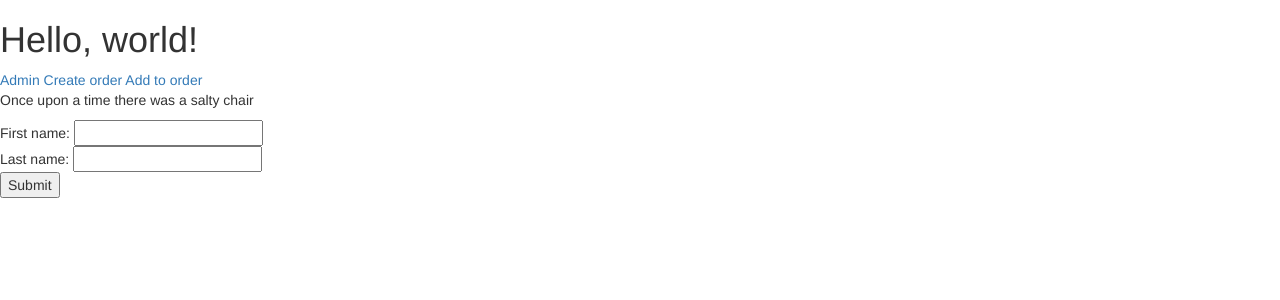
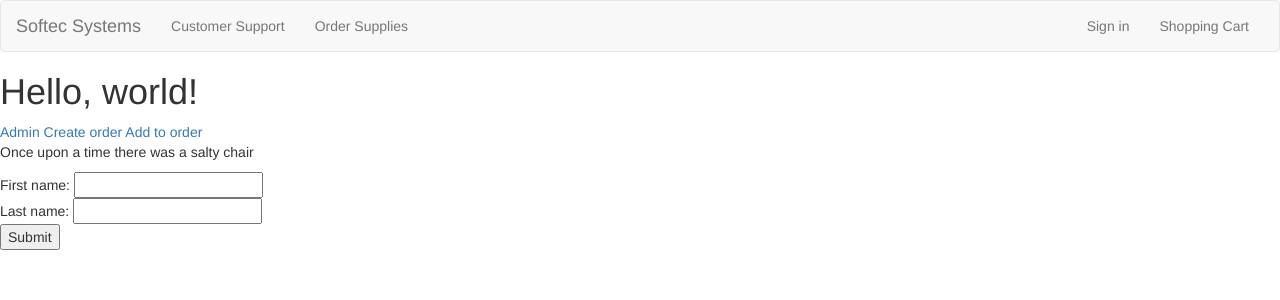
Before and after one commit to luisnaranjo733/oldSoftecWeb, a Django app: page / in a window 1280 px wide. Shown: the top 300 px of the page. Run offline with Django 3.2, Linux system fonts and the light colour scheme; some libraries are stand-ins or nearby versions.

Commit message:
added navbar

```diff
--- a/softecApp/static/main.css
+++ b/softecApp/static/main.css
@@ -1 +1,4 @@
-asd
+
+@media screen and (min-width: 768px) {
+
+}
--- a/softecApp/templates/softecApp/index.html
+++ b/softecApp/templates/softecApp/index.html
@@ -11,6 +11,7 @@
 
         <!-- Bootstrap -->
         <link href="/static/bower_components/bootstrap/dist/css/bootstrap.min.css" rel="stylesheet">
+<!--         <link href="/static/bower_components/components-font-awesome/css/font-awesome.css" rel="stylesheet"> -->
         <link href="/static/main.css" rel="stylesheet">
 
         <!-- HTML5 shim and Respond.js for IE8 support of HTML5 elements and media queries -->
@@ -19,6 +20,47 @@
             <script src="https://oss.maxcdn.com/html5shiv/3.7.2/html5shiv.min.js"></script>
             <script src="https://oss.maxcdn.com/respond/1.4.2/respond.min.js"></script>
         <![endif]-->
+
+    <nav class="navbar navbar-default">
+        <div class="container-fluid">
+            <!-- Brand and toggle get grouped for better mobile display -->
+            <div class="navbar-header">
+                <button type="button" class="navbar-toggle collapsed" data-toggle="collapse" data-target="#bs-example-navbar-collapse-1" aria-expanded="false">
+                <span class="sr-only">Toggle navigation</span>
+                <span class="icon-bar"></span>
+                <span class="icon-bar"></span>
+                <span class="icon-bar"></span>
+                </button>
+                <a class="navbar-brand" href="#">Softec Systems</a>
+            </div>
+            <!-- Collect the nav links, forms, and other content for toggling -->
+            <div class="collapse navbar-collapse" id="bs-example-navbar-collapse-1">
+                <ul class="nav navbar-nav">
+                    <li><a href="#">Customer Support</a></li>
+                    <li><a href="#">Order Supplies</a></li>
+<!--                     <li class="dropdown">
+                        <a href="#" class="dropdown-toggle" data-toggle="dropdown" role="button" aria-haspopup="true" aria-expanded="false">Dropdown <span class="caret"></span></a>
+                        <ul class="dropdown-menu">
+                            <li><a href="#">Action</a></li>
+                            <li><a href="#">Another action</a></li>
+                            <li><a href="#">Something else here</a></li>
+                            <li role="separator" class="divider"></li>
+                            <li><a href="#">Separated link</a></li>
+                            <li role="separator" class="divider"></li>
+                            <li><a href="#">One more separated link</a></li>
+                        </ul>
+                    </li> -->
+                </ul>
+                <ul class="nav navbar-nav navbar-right">
+                    <li><a href="#">Sign in</a></li>
+                    <li><a href="#">Shopping Cart</a></li>
+                </ul>
+            </div>
+            <!-- /.navbar-collapse -->
+        </div>
+        <!-- /.container-fluid -->
+    </nav>
+
     </head>
 
     <body ng-app="softecApp">
@@ -38,6 +80,7 @@
 
         <script src="/static/app.js"></script>
         <!-- Include all compiled plugins (below), or include individual files as needed -->
+        <script src="/static/bower_components/jquery/dist/jquery.js"></script>
         <script src="/static/bower_components/bootstrap/dist/js/bootstrap.min.js"></script>
     </body>
 
```
